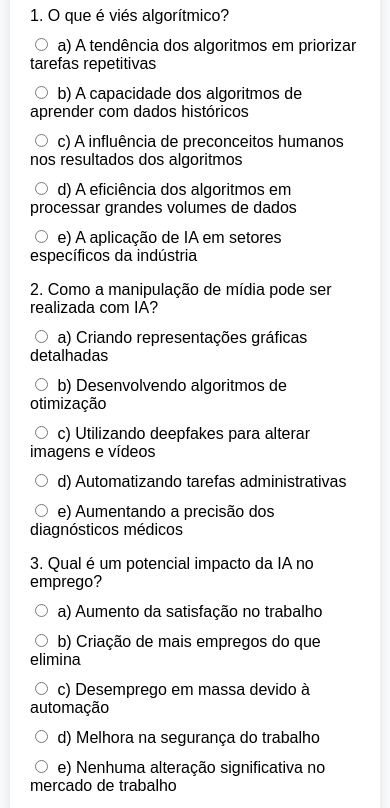
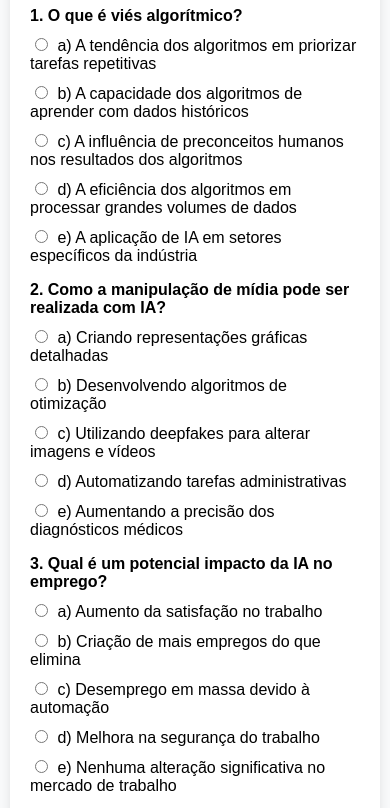
Before and after one commit to RAVELLSL/lista-de-exercicios-perigosreaisdainteligenciaartificial, a plain HTML site: page index.html in a window 390 px wide. Shown: the part 167-975 px from the top of the page. Drawn offline with Linux system fonts and the light colour scheme.

Commit message:
Update index.html

```diff
--- a/index.html
+++ b/index.html
@@ -1,3 +1,4 @@
+
 <!DOCTYPE html>
 <html lang="pt-br">
 <head>
@@ -80,6 +81,7 @@
 
 p {
     margin-bottom: 10px;
+    font-weight: bold; /* Adicionando negrito às perguntas */
 }
 
 label {
@@ -176,7 +178,11 @@
         box-sizing: border-box; /* Garante que padding e borda sejam incluídos na largura total */
     }
 
-    h1, h3, p, label {
+    h1 {
+        text-align: center; /* Centraliza o título */
+    }
+
+    h3, p, label {
         text-align: left;
     }
 
@@ -190,6 +196,7 @@
         width: 90%;
     }
 }
+
 </style>
 </head>
 <body>
@@ -333,6 +340,5 @@ function closeModal() {
   modal.style.display = 'none';
 }
 </script>
-
 </body>
 </html>
```
Lines whose indentation alone changed are shown as unchanged.
